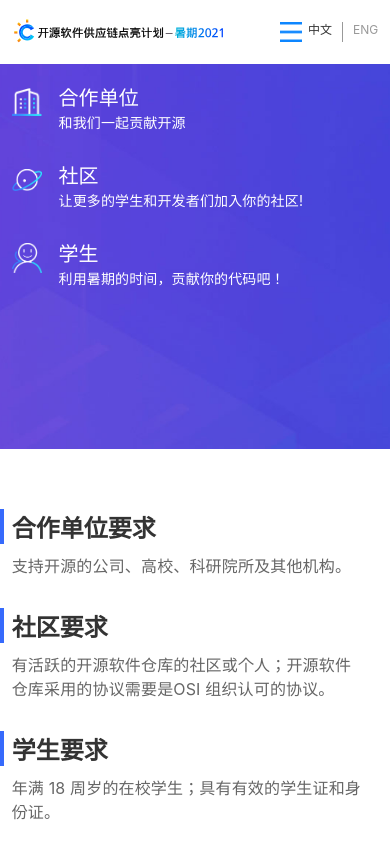
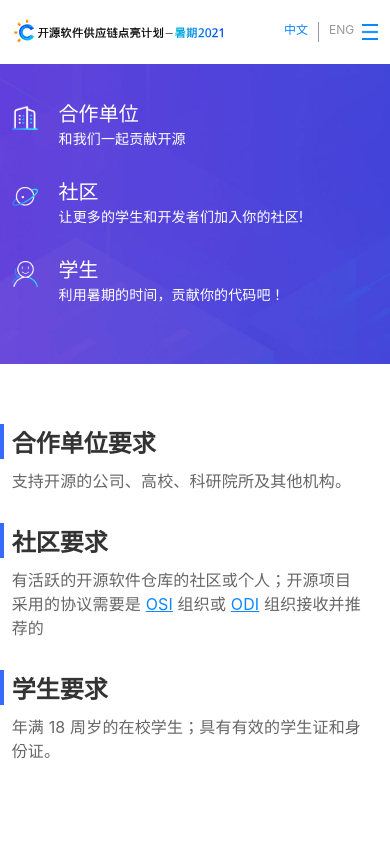
Before and after one commit to yinjiayi/homepage, a React app: page /#/apply in a window 390 px wide. Shown: the top 844 px of the page. Built offline with nearby package versions, Linux system fonts and the light colour scheme.

Commit message:
fix bugs

```diff
--- a/src/components/header/index.js
+++ b/src/components/header/index.js
@@ -70,7 +70,7 @@ class Header extends React.Component{
         return(
             <div className={["header", this.state.chiFlag].join(" ")}>
                 <div className="content1200 headerContent">
-                     <NavLink to="/index">
+                     <NavLink to="/homepage">
                         <div className="osscHeaderLogo"></div>
                     </NavLink>
 
@@ -93,11 +93,12 @@ class Header extends React.Component{
 
 
                     </div>
-                    <div className="headerMobileIcon" onClick={()=>this.headerlist(true)}>
-                    </div>
+
                     <div className="headerChiEn headerTabItem" >
                             <div className="headerChi" onClick={()=>{this.switchFlag('chi')}}>中文</div>
                             <div className="headerEn" onClick={()=>{this.switchFlag('en')}}>ENG</div>
+                    </div>
+                    <div className="headerMobileIcon" onClick={()=>this.headerlist(true)}>
                     </div>
 
                     </div>
--- a/src/components/header/index.less
+++ b/src/components/header/index.less
@@ -126,13 +126,13 @@
 
 .header.chi{
     .headerChi{
-        color: #333;
+        color: #0d86ff;
     }
 }
 
 .header.en{
     .headerEn{
-        color: #333;
+        color: #0d86ff;
     }
 }
 
--- a/src/data/apply.json
+++ b/src/data/apply.json
@@ -23,7 +23,7 @@
             },
             {
                 "title":"社区要求",
-                "text":["有活跃的开源软件仓库的社区或个人；","开源软件仓库采用的协议需要是OSI 组织认可的协议。"]
+                "text":["有活跃的开源软件仓库的社区或个人；","开源项目采用的协议需要是 <a href=\"https://opendefinition.org/licenses/\">OSI</a> 组织或 <a href=\"https://opensource.org/licenses\">ODI</a> 组织接收并推荐的"]
             },
             {
                 "title":"学生要求",
@@ -55,7 +55,7 @@
             },
             {
                 "title":"Requirements for community",
-                "text":["Community or individual with active open source software repository;"," Open source software repository needs to adopt the open source license approved by OSI organization."]
+                "text":["Community or individual with active open source software repository","The open source project should be relesaed with the license that has been approved by OSI or ODI."]
             },
             {
                 "title":"Requirements for students",
--- a/src/data/help.json
+++ b/src/data/help.json
@@ -5,7 +5,8 @@
             "热点问题",
             "官方联系方式",
             "官方邮箱"
-        ]
+        ],
+        "link":"https://summer.iscas.ac.cn/help/"
     },
     "en":{
         "list":[
@@ -13,6 +14,7 @@
             "Key Issues",
             "Official Contacts",
             "Official Email"
-        ]
+        ],
+        "link":"https://summer.iscas.ac.cn/help/en/"
     }
 }
--- a/src/data/homepage.json
+++ b/src/data/homepage.json
@@ -7,28 +7,25 @@
             "增加开源项目在国内的活跃度，在开源领域与世界接轨。"
         ],
         "icontext":[
-            ["参与暑期2021活动","给你的编程能力加个buff"],
+            ["参与暑期2021活动","提高编程实战能力"],
             ["结识更多的小伙伴和技术大牛","一起热爱开源"],
-            ["软件所与开源社区","将为您匹配资深的社区导师"],
-            ["根据活动中的“战绩”","您将获得活动荣誉奖杯和奖金奖励"]
+            ["组委会与开源社区","将为您匹配资深的社区导师"],
+            ["根据活动中的“战绩”","您将获得活动奖金及证书奖励"]
         ],
         "logotitle":["组织方及合作伙伴","主办方","承办方","协办方","合作单位"]
 
     },
     "en":{
         "bannertext":[
-            "Open Source Promotion Plan encourages everyone to pay close attention to open source software and open source community, aiming to cultivate and explore more outstanding developers.",
-            "‘Summer 2021’ will be held in the summer. We will collaborate closely with the open source community to provide one-to-one mentor guidance and invite some specialists to deliever free online lectures.",
-            "We encourage researchers , open source enthusiasts, teachers as well as students to participate in the development and maintenance of open source software in order to promote the development of open source software in China and facilitate the construction of excellent open source software community.",
-            "Furthermore,‘Summer 2021’could promote the activity of open source projects in China, even integrate the system into the wolrd."
+            "Open Source Promotion Plan encourages everyone to pay close attention to open source software and open source community, aiming to cultivate and explore more outstanding developers. ‘Summer 2021’ will be held in this summer. We will collaborate closely with the open source community to provide one-to-one mentor guidance and invite some specialists to conduct free online lectures. In order to promote the development of open source software in China and facilitate the construction of excellent open source software community, we encourage researchers, open source enthusiasts, professors as well as students to participate in the development and maintenance of open source software. Furthermore, ‘Summer 2021’ is supposed to promote the open source activity in China and gear to the internatioal practice."
         ],
         "icontext":[
-            ["Join ‘Summer 2021’! Enhance Programming Capabilities!"],
-            ["Make the acquaintance with big gun and friends! "],
+            ["Join ‘Summer 2021’! Enhance Practical Programming Capabilities!"],
+            ["Make the acquaintance with experts and friends!"],
             ["Matched you with senior community mentors!"],
-            ["Obtain the award and trophy with your achievements!"]
+            ["Obtain the award with your achievements!"]
         ],
-        "logotitle":["Organizors And Partners","Host","Organizer","Co-Organizer","Partners"]
+        "logotitle":["Organizers and Partners","Host","Organizer","Co-Organizer","Partners"]
 
     },
     "host":["iscas.jpg","openeuler.jpg"]
--- a/src/data/nav.json
+++ b/src/data/nav.json
@@ -21,16 +21,16 @@
     ],
     "en":[
         {
-            "name":"Hompage"
+            "name":"ABOUT"
         },
         {
-            "name":"Activity Planning"
+            "name":"HOW IT WORKS"
         },
         {
-            "name":"How to Apply"
+            "name":"GET STARTED"
         },
         {
-            "name":"Contact Us"
+            "name":"HELP"
         }
 
     ]
--- a/src/pages/apply/index.js
+++ b/src/pages/apply/index.js
@@ -62,7 +62,7 @@ class Apply extends React.Component{
                                                 {
                                                     item.text.map((sitem,sindex)=>{
                                                         return(
-                                                            <span key={sindex}>{sitem}</span>
+                                                            <span key={sindex}  dangerouslySetInnerHTML={{ __html: sitem }}></span>
                                                         )
                                                     })
                                                 }
--- a/src/pages/apply/index.less
+++ b/src/pages/apply/index.less
@@ -31,6 +31,9 @@
     .HowitworksListItemContent{
         color: #333333;
         font-size: 18px;
+        a{
+            color:#0d86ff
+        }
     }
     .ApplyListItemTitle{
         color: #333333;
--- a/src/pages/help/index.js
+++ b/src/pages/help/index.js
@@ -44,7 +44,7 @@ class Help extends React.Component{
                             <div className="indexOneTitle">
                                 <span>{showdata.list[0]}</span>
                             </div>
-                            <div className="helpBlueText" onClick={()=>this.goLink("https://github.com/summer-ospp/help")}><span className="underline">{showdata.list[1]}</span>--></div>
+                            <div className="helpBlueText" onClick={()=>this.goLink(showdata.link)}><span className="underline">{showdata.list[1]}</span>--></div>
                         </div>
 
                         <div className="helptitle">
--- a/src/pages/index/mobile.less
+++ b/src/pages/index/mobile.less
@@ -20,10 +20,12 @@
 
         .headerMobileIcon{
             background-image: url(./../../img/icon_nav.png);
-            width: 22px;
-            height: 20px;
+            width: 16px;
+            height: 16px;
             display: inline-block;
             background-size: contain;
+            background-repeat: no-repeat;
+            margin-left: 8px;
         }
 
         .headerTabWrapper{
@@ -131,8 +133,12 @@
     }
 
     .homepage{
+        .homepageBanner{
+            background-image: url(./../../img/index/bannerM.jpg);
+            max-height: 400px;
+        }
         .homepageBannerLine{
-            display: inline;
+            text-align: left;
         }
         .homepageIconItemImage {
             width: 20vw;
@@ -147,7 +153,7 @@
 
 
         .homepageText{
-            padding-top: 29px;
+            padding-top: 54px;
             font-size: 17px;
             line-height: 28px;
         }
@@ -181,15 +187,32 @@
 
     }
 
-    .help{
+    .Help{
+        .HelpBanner{
+            background-image: url(./../../img/contact/bannerM.jpg);
+        }
         .helpBlueText,
         .helpEmail{
             font-size: 18px;
+            a,
+            .helpemailtext {
+                font-size: 16px !important;}
         }
+
+       .emaillogo{
+        width: 24px;
+        height: 24px;
+       }
         .indexOneTitle{
             font-size: 22px;
         }
+
+        .helptitle {
+            margin-bottom: 76px;
+        }
     }
+
+
 
     .Howitworks{
 
@@ -246,7 +269,7 @@
         .HowitworksListItemImage{
              position: absolute;
             /* margin-top: 12px; */
-            width: 30px;
+            width: 26px;
             margin-top: -20px;
             min-height: 30px;
         }
@@ -269,6 +292,11 @@
     }
 
     .Apply{
+
+        .ApplyBanner{
+            padding-top: 10vw;
+            height: 300px;
+        }
         .ApplyRes{
             padding-top: 60px;
             padding-bottom: 48px;
```
Also changed, not shown: src/img/contact/bannerM.jpg (added), src/img/index/bannerM.jpg (added).
